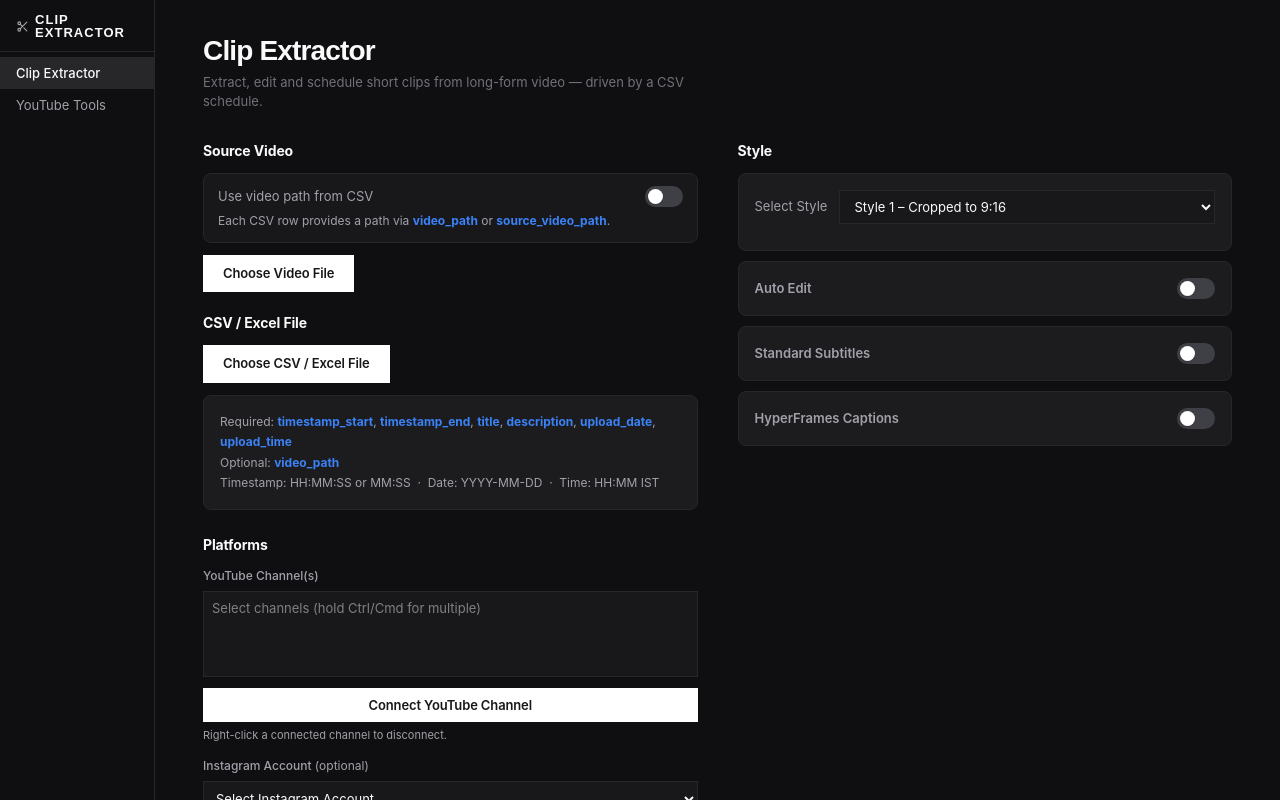
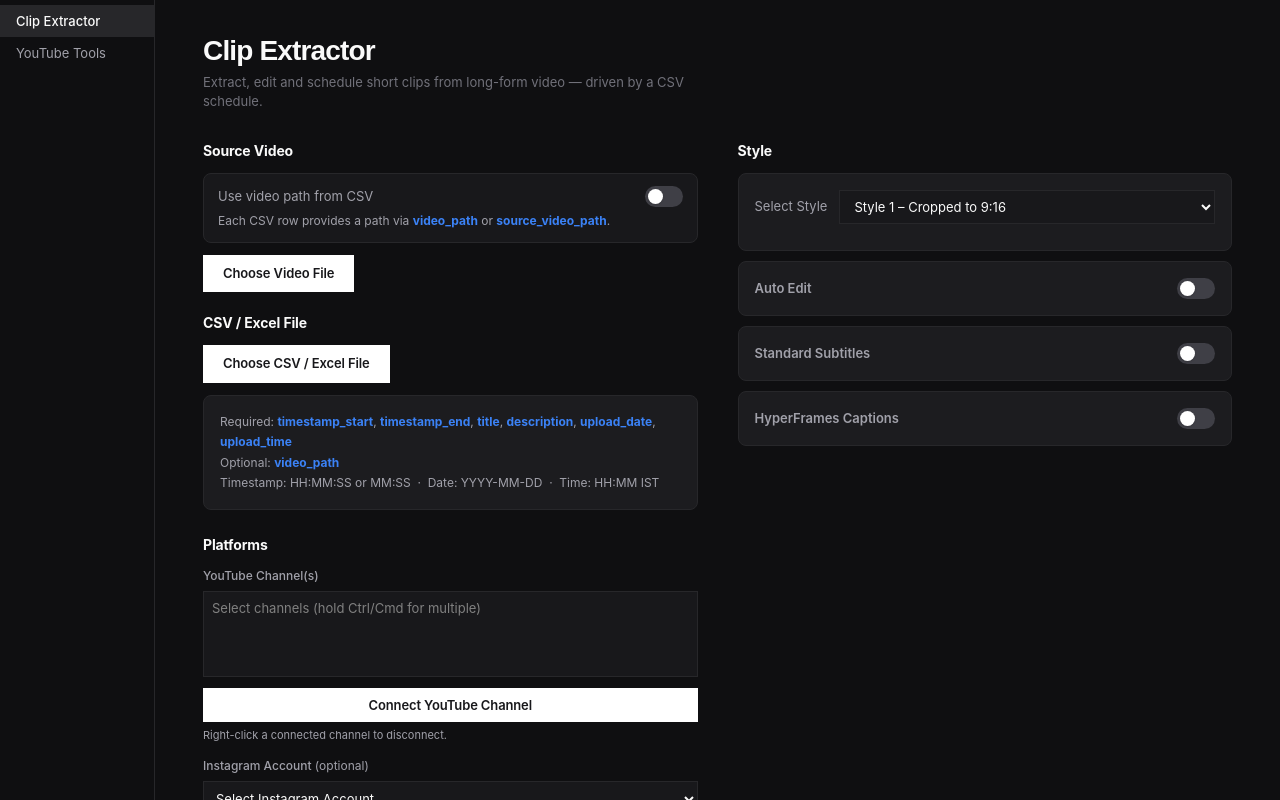
Before and after one commit to himan0109/clip-extractor, a website: page public/index.html in a window 1280 px wide. Drawn offline with Linux system fonts and the light colour scheme; no server answers; a web font is replaced by a local one.

Commit message:
style: remove sidebar brand logo and title

```diff
--- a/public/index.html
+++ b/public/index.html
@@ -295,10 +295,6 @@
 
   <!-- ── Sidebar ── -->
   <aside class="sidebar">
-    <div class="sidebar-brand">
-      <svg viewBox="0 0 24 24" fill="none" stroke="currentColor" stroke-width="2.5" stroke-linecap="round" stroke-linejoin="round"><circle cx="6" cy="6" r="2.5"/><circle cx="6" cy="18" r="2.5"/><line x1="20" y1="4" x2="8.5" y2="15.5"/><line x1="14.5" y1="14.5" x2="20" y2="20"/><line x1="8.5" y1="8.5" x2="12" y2="12"/></svg>
-      Clip Extractor
-    </div>
     <nav class="sidebar-nav">
       <button class="tab-btn active" data-tab="clip-extractor">Clip Extractor</button>
       <button class="tab-btn" data-tab="youtube-tools">YouTube Tools</button>
```
